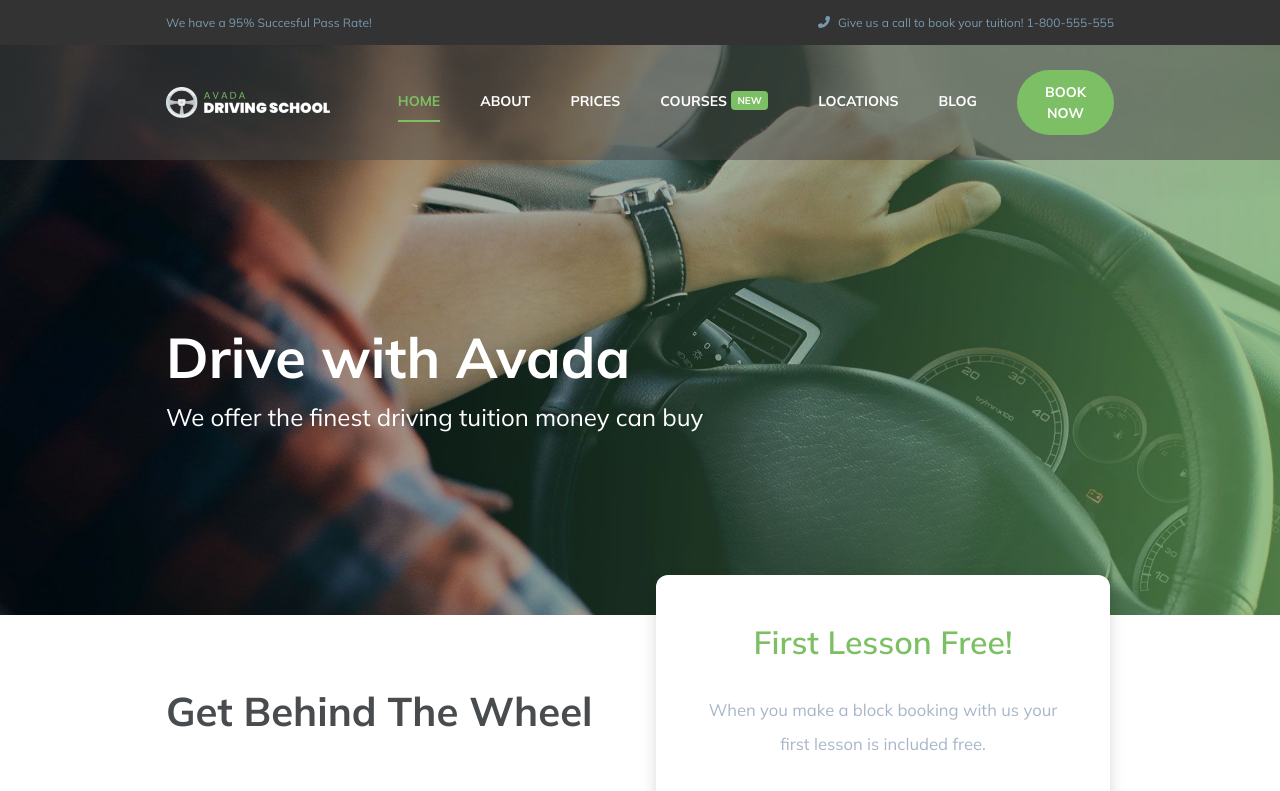
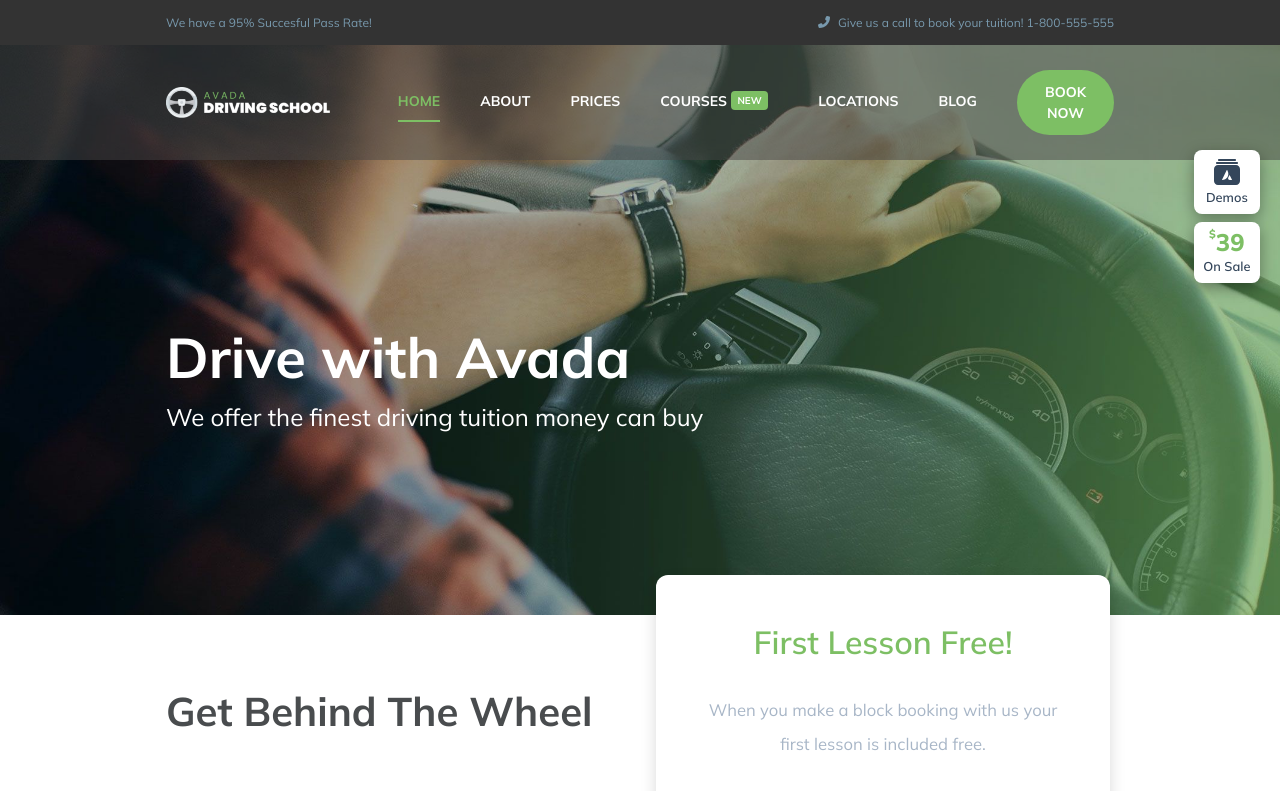
Before and after one commit to alessandro-baldassarre/proj-html-vuejs, a Vue app: page / in a window 1280 px wide. Shown: the top 791 px of the page. Built offline with nearby package versions, Linux system fonts and the light colour scheme.

Commit message:
added aside icons

```diff
--- a/src/App.vue
+++ b/src/App.vue
@@ -3,6 +3,8 @@
     <Header />
     <Main />
     <Footer />
+
+    <Icons />
   </div>
 </template>
 
@@ -10,12 +12,14 @@
 import Header from './components/Header.vue'
 import Main from './components/Main.vue'
 import Footer from './components/Footer.vue'
+import Icons from './components/Icons.vue'
 export default {
   name: 'App',
   components: {
     Header,
     Main,
     Footer,
+    Icons,
   }
 }
 </script>
--- /dev/null
+++ b/src/components/Icons.vue
@@ -0,0 +1,72 @@
+<template>
+<div class="wrapper-icons position-fixed">
+   <div class="text-center icon mb-2">
+    <svg
+      width="32"
+      height="32"
+    >
+      <path
+        d="M26 5.99994H6C5.44772 5.99994 5 6.44765 5 6.99994C5 7.55222 5.44772 7.99994 6 7.99994H26C26.5523 7.99994 27 7.55222 27 6.99994C27 6.44765 26.5523 5.99994 26 5.99994Z"
+      ></path>
+      <path
+        d="M24 2.99994H8C7.44772 2.99994 7 3.44765 7 3.99994C7 4.55222 7.44772 4.99994 8 4.99994H24C24.5523 4.99994 25 4.55222 25 3.99994C25 3.44765 24.5523 2.99994 24 2.99994Z"
+      ></path>
+      <path
+        fill-rule="evenodd"
+        clip-rule="evenodd"
+        d="M3 12.9999C3 10.7908 4.79086 8.99994 7 8.99994H25C27.2091 8.99994 29 10.7908 29 12.9999V24.9999C29 27.2091 27.2091 28.9999 25 28.9999H7C4.79086 28.9999 3 27.2091 3 24.9999V12.9999ZM11.2142 23.9962C11.0575 23.9962 10.9524 23.8414 11.0218 23.7026L15.8007 14.1131C15.8761 13.9623 16.0883 13.9623 16.1637 14.1131L16.5247 14.8371C18.9529 19.7192 15.6459 24.0041 11.2142 23.9962ZM18.3797 19.2906C18.4531 19.1399 18.6674 19.1399 18.7428 19.2906L20.9785 23.7065C21.0459 23.8414 20.9467 24.0001 20.796 24.0001H18.8578C17.4335 24.0001 16.6896 22.6194 17.2807 21.4371L18.3797 19.2906Z"
+      ></path>
+    </svg>
+    <p class="m-0">Demos</p>
+  </div>
+  <div class="text-center icon">
+    <h1 class="m-0"><span>$</span>39</h1>
+    <p class="m-0">On Sale</p>
+  </div>
+</div>
+
+
+</template>
+
+<script>
+export default {
+  name: "AsideIcons",
+};
+</script>
+
+<!-- Add "scoped" attribute to limit CSS to this component only -->
+<style scoped lang="scss">
+@import "@/assets/scss/partials/_variables";
+@import "@/assets/scss/partials/_common";
+div.wrapper-icons{
+  top: 150px;
+  right: 20px;
+  z-index: 3;
+  div.icon {
+  box-shadow: rgba(0, 0, 0, 0.35) 0px 5px 15px;
+  background-color: white;
+  border-radius: 8px;
+  padding: .4rem .6rem;
+  cursor: pointer;
+  svg{
+    fill: rgb(52,70,91);
+  }
+  p{
+    font-size: .8rem;
+    color: rgb(52,70,91);
+    font-weight: 600;
+  }
+
+  h1{
+    font-size: 1.5rem;
+    color:$mainColor;
+    font-weight: 800;
+    span{
+    font-size: .7rem;
+    vertical-align: top;
+  }
+  }
+}
+}
+
+</style>
--- a/src/components/main/Courses.vue
+++ b/src/components/main/Courses.vue
@@ -70,8 +70,7 @@
                 <div class="col-4">
                   <div class="statistics-card shadow position-relative">
                     <svg>
-                      <circle class="bg-3" cx="100" cy="100" r="95" />
-                      <circle class="met-3" cx="100" cy="100" r="95" />
+                      <circle class="bg" cx="100" cy="100" r="95" />
                     </svg>
                     <p class="position-absolute">0%</p>
                     <h5 class="text-uppercase">accident rate</h5>
@@ -238,21 +237,7 @@ section.statistics {
     stroke: $mainColor;
     animation: progress-1 2s ease-out;
   }
-  .bg-3 {
-    fill: none;
-    stroke-width: 10px;
-    stroke: $mainColor;
-  }
-  .met-3 {
-    fill: none;
-    stroke-width: 10px;
-    stroke-linecap: circle;
-    transform: rotate(-90deg);
-    transform-origin: 50% 50%;
-    stroke-dasharray: 590;
-    stroke-dashoffset: 0;
-    stroke: $lightGrayBg;
-  }
+
   @keyframes progress-1 {
     from {
       stroke-dashoffset: 560;
```
